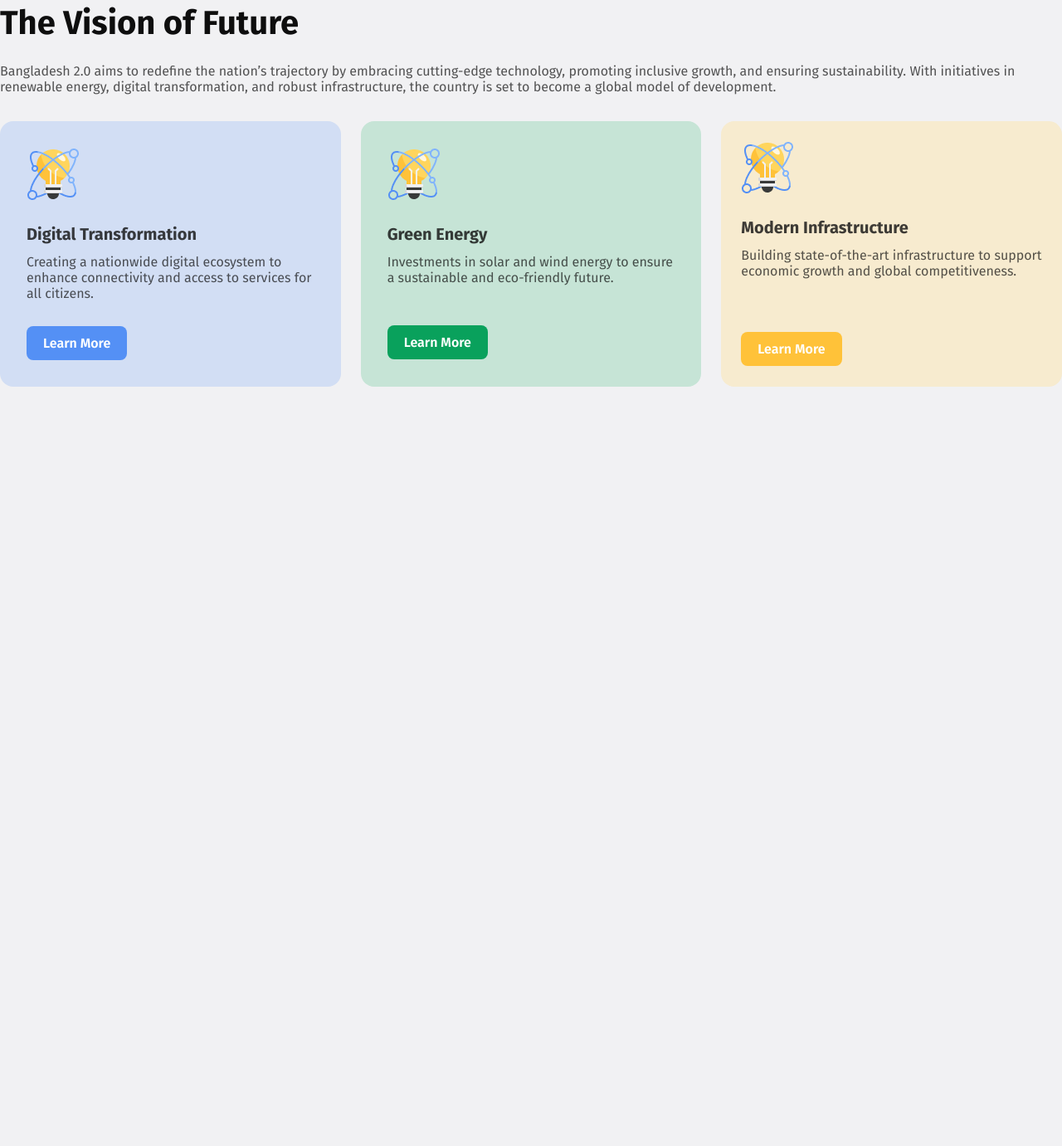
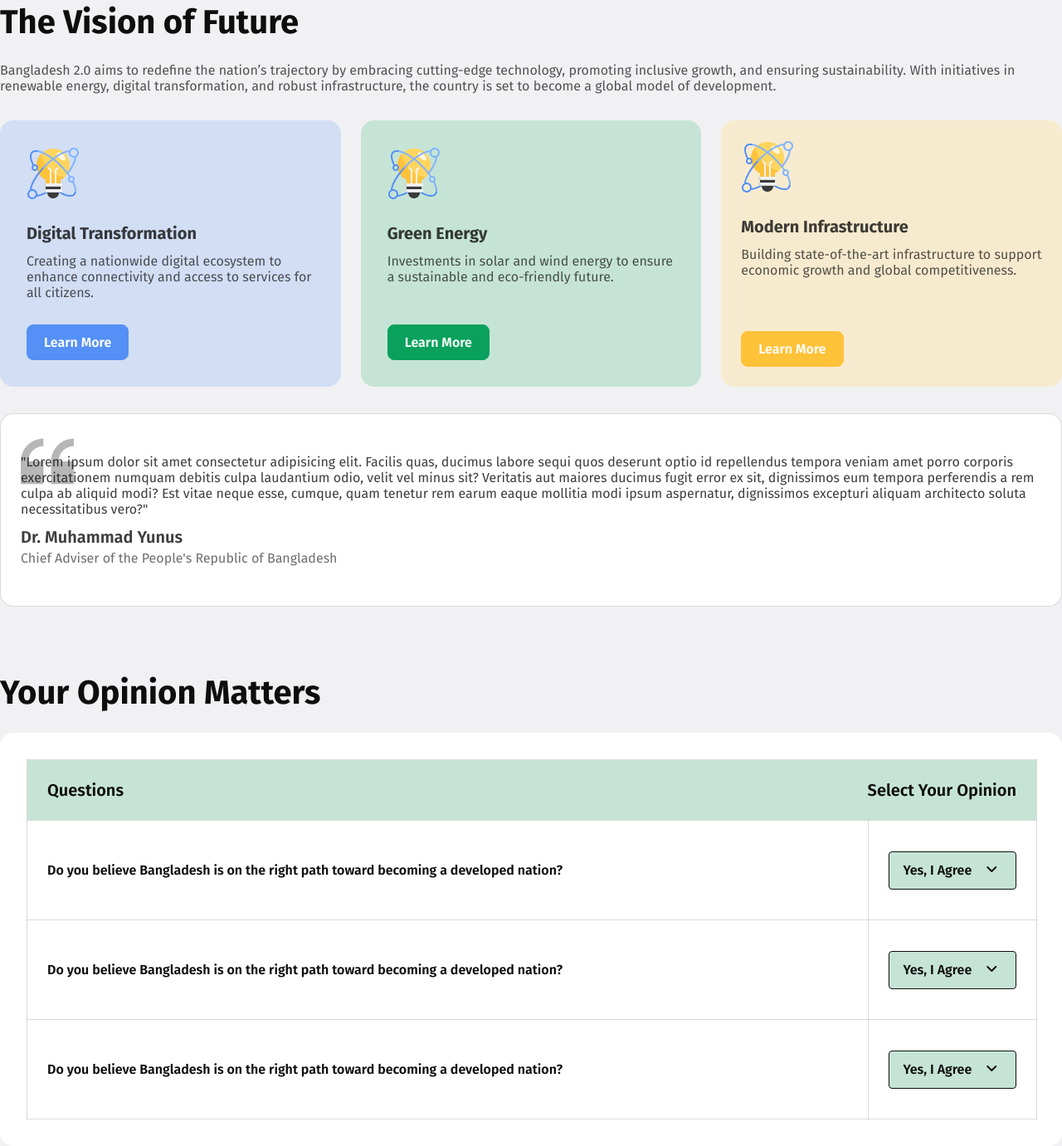
Before and after one commit to Sabbir-75/Assignment-1, a plain HTML site: page index.html in a window 1280 px wide. Shown: the part 1183-2564 px from the top of the page at 83% size. Before the commit the page ends 1649 px from the top, so only its background shows below. Drawn offline with Linux system fonts and the light colour scheme.

Commit message:
Opinion Matters part added

```diff
--- a/Style/style.css
+++ b/Style/style.css
@@ -93,7 +93,7 @@ nav .btn:hover {
   background-color: #006A50;
   border-radius: 8px;
   margin-bottom: 24px;
-  border: none;
+  border: 1px solid #006A50;
   cursor: pointer;
   transition: cubic-bezier(0.075, 0.82, 0.165, 1);
   transition-duration: 1s;
@@ -199,7 +199,7 @@ nav .btn:hover {
   font-weight: 400;
   color: rgba(14, 14, 14, 0.7);
   font-family: "Fira Sans", serif;
-  margin-bottom: 30px;
+  margin-bottom: 29px;
 }
 .card_p2{
   margin-bottom: 48px;
@@ -213,9 +213,9 @@ nav .btn:hover {
   color: #FFFFFF;
   font-family: "Fira Sans", serif;
   padding: 11px 20px;
+  border: 1px solid #5490F5;
   border-radius: 8px;
   background-color: #5490F5;
-  border: none;
   cursor: pointer;
   transition: cubic-bezier(0.075, 0.82, 0.165, 1);
   transition-duration: 1s;
@@ -229,6 +229,7 @@ nav .btn:hover {
 
 .button_2 .btn_2{
   background-color: #09A15C;
+  border: 1px solid #09A15C;
 }
 .button_2 .btn_2:hover{
   background-color: #FFFFFF;
@@ -238,9 +239,99 @@ nav .btn:hover {
 
 .button_2 .btn_3{
   background-color: #FFC239;
+  border: 1px solid #FFC239;
 }
 .button_2 .btn_3:hover{
   color: #FFC239;
   background-color: #FFFFFF;
   border: 1px solid #FFC239;
 }
+.yunus_sir{
+  margin-top: 32px;
+  margin-bottom: 80px;
+  padding: 48px 24px;
+  background-image: url('../Photo/quote-bg.png');
+  background-size: 64px;
+  background-position-x: 24px;
+  background-position-y: 25px;
+  background-repeat: no-repeat;
+  background-color: #FFFFFF;
+  border-radius: 16px;
+  border: 1px solid rgba(14, 14, 14, 0.15);
+}
+.sir_about{
+  font-size: 16px;
+  font-weight: 400;
+  color: rgba(14, 14, 14, 0.8);
+  font-family: "Fira Sans", serif;
+  margin-bottom: 12px;
+}
+.sir_name{
+  font-size:20px;
+  font-weight: 600;
+  color: rgba(14, 14, 14, 0.8);
+  font-family: "Fira Sans", serif;
+  margin-bottom:4px;
+}
+.sir_title{
+  font-size:16px;
+  font-weight: 400;
+  color: rgba(14, 14, 14, 0.6);
+  font-family: "Fira Sans", serif;
+}
+.opinion_h2{
+  font-size:40px;
+  font-weight: 700;
+  color: #0E0E0E;
+  font-family: "Fira Sans", serif;
+  margin-bottom: 24px;
+}
+.opinion_box{
+  border-radius: 16px;
+  background-color: #FFFFFF;
+  padding: 32px;
+}
+table td , th{
+  border: 1px solid rgba(14, 14, 14, 0.15);
+}
+table{
+  border-collapse: collapse;
+}
+.td_div{
+  padding: 24px;
+  display: flex;
+  justify-content: space-between;
+  background-color: #C6E4D6;
+}
+.th_question{
+  font-size:20px;
+  font-weight: 600;
+  color: #0E0E0E;
+  font-family: "Fira Sans", serif;
+}
+.td_div{
+  width: 1216px;
+}
+.td_1{
+  font-size:16px;
+  font-weight: 600;
+  color: #0E0E0E;
+  font-family: "Fira Sans", serif;
+  padding: 36.5px 24px;
+}
+.ans_div{
+  display: flex;
+  width: 154px;
+  text-align: center;
+  padding: 12.5px 16.5px;
+  background-color: rgba(198, 228, 214, 1);
+  border-radius: 4px;
+  border: 1px solid #0E0E0E;
+}
+.fa-solid{
+  margin-left: 12px;
+  width: 24px;
+}
+.td_c{
+  width: 200px;
+}
--- a/index.html
+++ b/index.html
@@ -9,6 +9,7 @@
     <link
         href="https://fonts.googleapis.com/css2?family=Fira+Sans:ital,wght@0,100;0,200;0,300;0,400;0,500;0,600;0,700;0,800;0,900;1,100;1,200;1,300;1,400;1,500;1,600;1,700;1,800;1,900&display=swap"
         rel="stylesheet">
+        <link rel="stylesheet" href="https://cdnjs.cloudflare.com/ajax/libs/font-awesome/6.7.2/css/all.min.css" integrity="sha512-Evv84Mr4kqVGRNSgIGL/F/aIDqQb7xQ2vcrdIwxfjThSH8CSR7PBEakCr51Ck+w+/U6swU2Im1vVX0SVk9ABhg==" crossorigin="anonymous" referrerpolicy="no-referrer" />
     <link rel="stylesheet" href="Style/style.css">
     <title>My First Assignment</title>
 </head>
@@ -22,7 +23,7 @@
     </header>
 
     <main id="main_part">
-        <div class="banner">
+        <section class="banner">
             <div class="banner_title">
                 <p class="banner_p">Bangladesh 2.0</p>
                 <h1 class="banner_h1">Idea , innovation , vision and challenges in New Bangladesh.</h1>
@@ -31,9 +32,9 @@
             <div class="banner_image">
                 <img src="Photo/hero.png" alt="hero-pic">
             </div>
-        </div>
+        </section>
 
-        <div class="pillars">
+        <section class="pillars">
             <h2 class="pillar_titlew">Pillars of "Bangladesh 2.0"</h2>
             <div class="pillar_cards">
                 <div class="pillar_card">
@@ -57,9 +58,9 @@
                     <p class="card_p">Dolor sit amet consectetur elit. Facilis quas, ducimus labore sequi quos </p>
                 </div>
             </div>
-        </div>
+        </section>
 
-        <div class="vision">
+        <section class="vision">
             <h2 class="vision_h2">The Vision of Future</h2>
             <p class="vision_p">Bangladesh 2.0 aims to redefine the nation’s trajectory by embracing cutting-edge
                 technology, promoting inclusive growth, and ensuring sustainability. With initiatives in renewable
@@ -102,7 +103,50 @@
                             </button></a></div>
                 </div>
             </div>
-        </div>
+        </section>
+
+        <section class="yunus_sir">
+            <p class="sir_about">"Lorem ipsum dolor sit amet consectetur adipisicing elit. Facilis quas, ducimus labore
+                sequi quos deserunt optio id repellendus tempora veniam amet porro corporis exercitationem numquam
+                debitis culpa laudantium odio, velit vel minus sit? Veritatis aut maiores ducimus fugit error ex sit,
+                dignissimos eum tempora perferendis a rem culpa ab aliquid modi? Est vitae neque esse, cumque, quam
+                tenetur rem earum eaque mollitia modi ipsum aspernatur, dignissimos excepturi aliquam architecto soluta
+                necessitatibus vero?"</p>
+            <h4 class="sir_name">Dr. Muhammad Yunus</h4>
+            <p class="sir_title">Chief Adviser of the People's Republic of Bangladesh</p>
+        </section>
+
+        <section class="opinion">
+            <h2 class="opinion_h2">Your Opinion Matters</h2>
+            <div class="opinion_box">
+                <div class="question">
+                    <table>
+                        <tr>
+                            <td colspan="2">
+                                <div class="td_div">
+                                    <div class="th_question">Questions</div>
+                                    <div class="th_question">Select Your Opinion</div>
+                                </div>
+
+                            </td>
+                        </tr>
+                        <tr>
+                            <td class="td_1">Do you believe Bangladesh is on the right path toward becoming a developed nation?</td>
+                            <td class="td_1 td_c"> <div class="ans_div">Yes, I Agree <i class="fa-solid fa-angle-down"></i></div></td>
+                        </tr>
+                        <tr>
+                            <td class="td_1">Do you believe Bangladesh is on the right path toward becoming a developed nation?</td>
+                            <td class="td_1 td_c"> <div class="ans_div">Yes, I Agree <i class="fa-solid fa-angle-down"></i></div></td>
+                        </tr>
+                        <tr>
+                            <td class="td_1">Do you believe Bangladesh is on the right path toward becoming a developed nation?</td>
+                            <td class="td_1 td_c">
+                                <div class="ans_div">Yes, I Agree <i class="fa-solid fa-angle-down"></i></div></td>
+                        </tr>
+                    </table>
+                </div>
+            </div>
+        </section>
     </main>
 
     <footer></footer>
```
